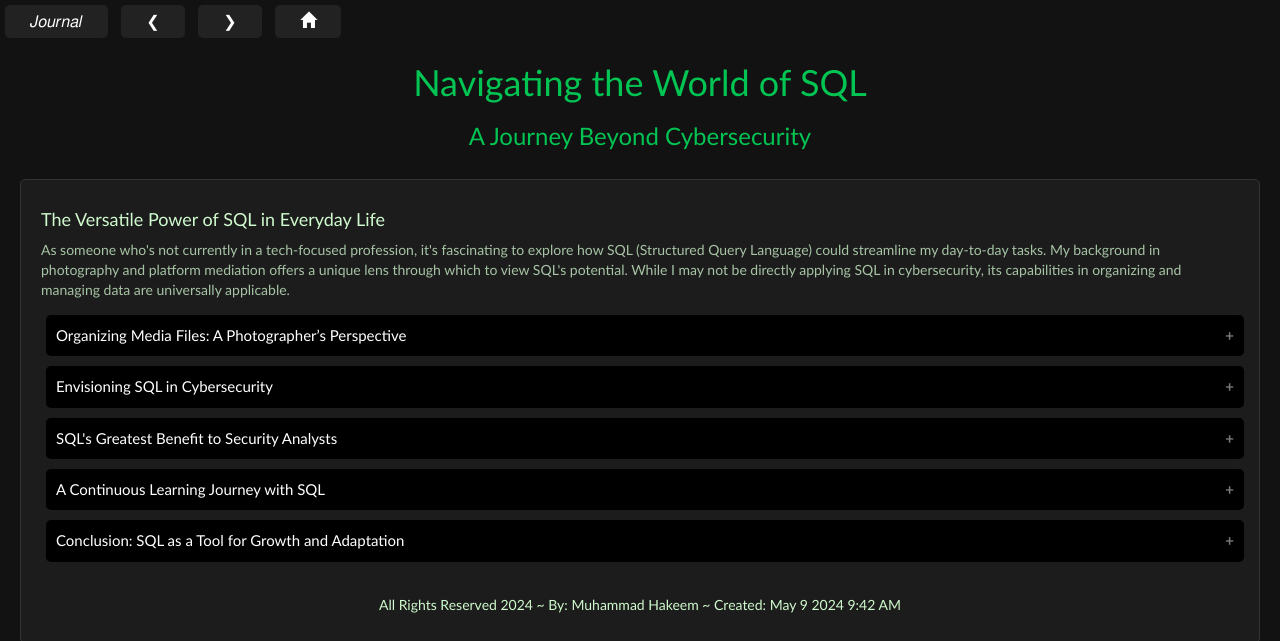
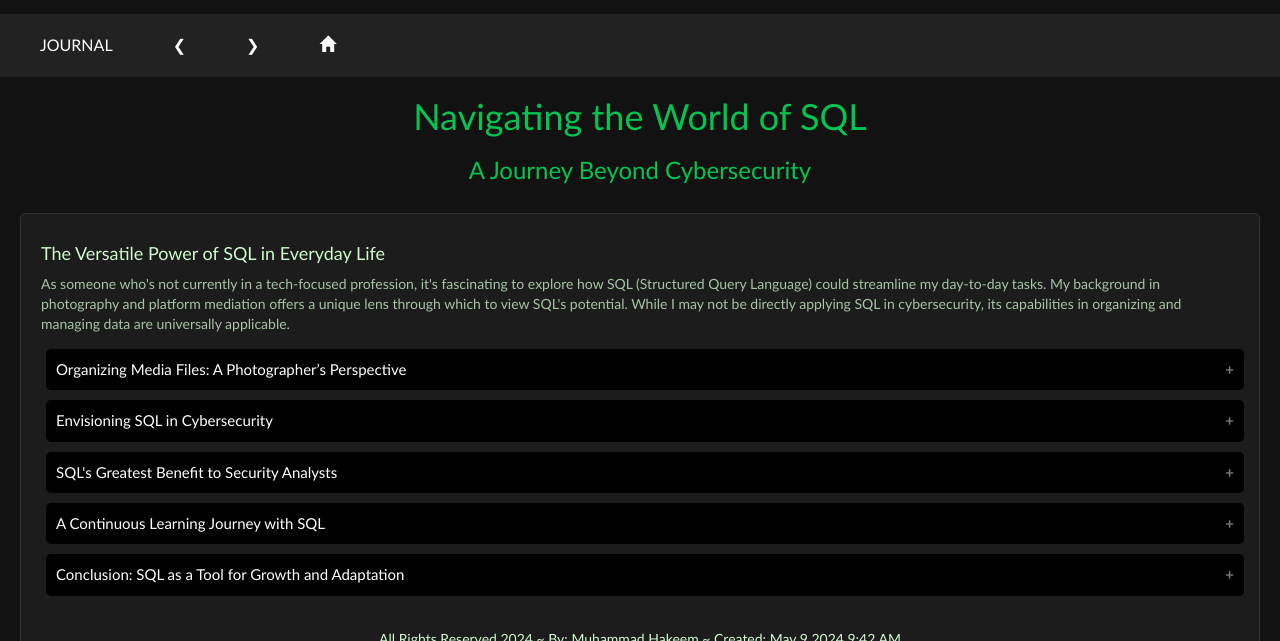
Before and after one commit to azarah/Projornal, a plain HTML site: page JOURNALS/Navigating-the-World-of-SQL.html in a window 1280 px wide. Shown: the top 641 px of the page. Drawn offline with nearby package versions, Linux system fonts and the light colour scheme.

Commit message:
Problem article

```diff
--- a/JOURNALS/Navigating-the-World-of-SQL.html
+++ b/JOURNALS/Navigating-the-World-of-SQL.html
@@ -47,6 +47,59 @@
             color: #cffacd;
             text-decoration: italic;
             text-align: center;
+        }
+
+
+
+        button a {
+            text-decoration: none;
+            padding: 0px 20px 5px;
+            font-size: 16px;
+            color: white;
+            border: none;
+            border-radius: 5px;
+            cursor: pointer;
+        }
+
+        menu {
+            display: flex;
+            justify-content: left;
+            background-color: #222222;
+            padding: 10px;
+        }
+
+        button:hover a {
+            text-decoration: none;
+            padding: 0px 20px 5px;
+            font-size: 16px;
+            background-color: #111111;
+            color: rgb(167, 255, 163);
+            border: none;
+            border-radius: 5px;
+            cursor: pointer;
+        }
+
+        button {
+            text-decoration: none;
+            margin: 5px;
+            padding: 5px 5px;
+            font-size: 16px;
+            background-color: #222222;
+            color: white;
+            border: none;
+            border-radius: 5px;
+            cursor: pointer;
+        }
+
+        button:hover {
+            text-decoration: none;
+            margin: 5px;
+            padding: 5px 5px;
+            font-size: 16px;
+            background-color: #111111;
+            border: none;
+            border-radius: 5px;
+            cursor: pointer;
         }
 
         .collapsible {
@@ -136,59 +189,16 @@
             text-decoration: none;
             cursor: pointer;
         }
-
-        button a {
-            text-decoration: none;
-            padding: 0px 20px 5px;
-            font-size: 16px;
-            color: white;
-            border: none;
-            border-radius: 5px;
-            cursor: pointer;
-        }
-
-        button:hover a {
-            text-decoration: none;
-            padding: 0px 20px 5px;
-            font-size: 16px;
-            background-color: #111111;
-            color: rgb(167, 255, 163);
-            border: none;
-            border-radius: 5px;
-            cursor: pointer;
-        }
-
-        button {
-            text-decoration: none;
-            margin: 5px;
-            padding: 5px 5px;
-            font-size: 16px;
-            background-color: #222222;
-            color: white;
-            border: none;
-            border-radius: 5px;
-            cursor: pointer;
-        }
-
-        button:hover {
-            text-decoration: none;
-            margin: 5px;
-            padding: 5px 5px;
-            font-size: 16px;
-            background-color: #111111;
-            border: none;
-            border-radius: 5px;
-            cursor: pointer;
-        }
-
     </style>
 </head>
 
 <body>
-    <button class="article_btn"><a href="../Journal.html">𝐽𝑜𝑢𝑟𝑛𝑎𝑙</a></button>
-    <button class="article_btn"><a href="Embracing-the-Wild-West-of-Cybersecurity.html" class="ex-btn">❮</a></button>
-    <button class="article_btn"><a href="Mastering-the-Art-of-Audio-Mixing.html" class="ex-btn"> ❯ </a></button>
+    <menu>
+    <button class="article_btn"><a href="../Journal.html">JOURNAL</a></button>
+    <button class="article_btn"><a href="Exploring-CLI-and-Structured-Queries-in-Cybersecurity.html" class="ex-btn">❮</a></button>
+    <button class="article_btn"><a href="Embracing-Cybersecurity.html" class="ex-btn"> ❯ </a></button>
     <button class="article_btn" ><a href="../index.html" alt="⏏" class="glyphicon glyphicon-home"> </a></button>
+    </menu>
 <header>
     <h1>Navigating the World of SQL</h1>
     <h3>A Journey Beyond Cybersecurity</h3>
```
